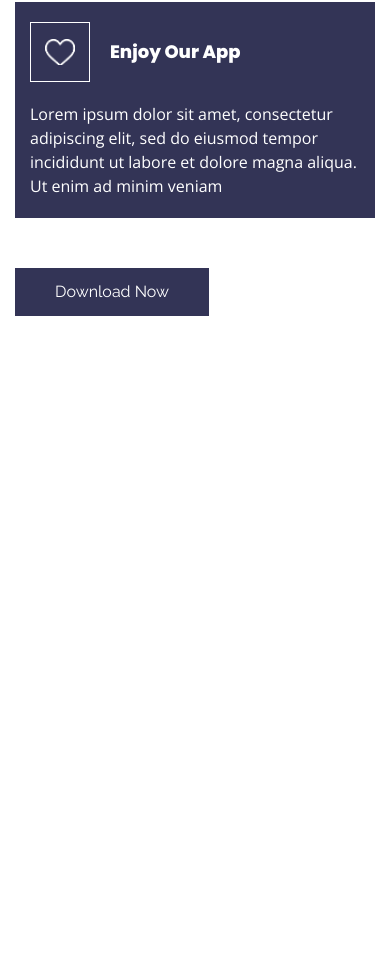
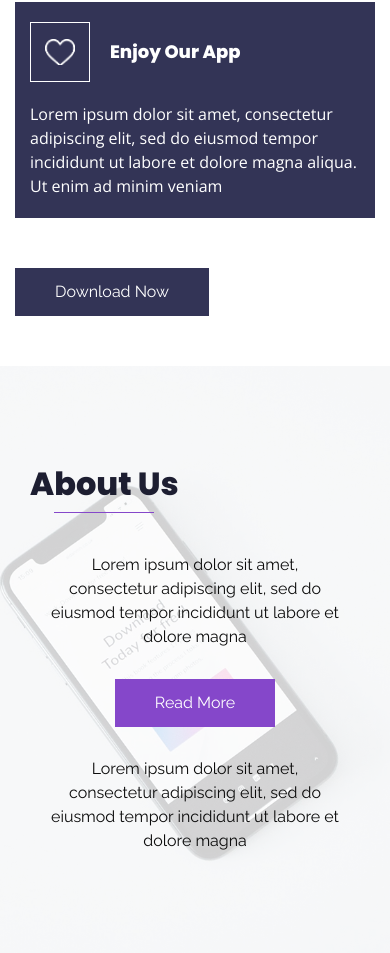
Before and after one commit to Cisco1cisco/UXOS-Template, a plain HTML site: page index.html in a window 390 px wide. Shown: the part 3501-4454 px from the top of the page. Before the commit the page ends 3867 px from the top, so only its background shows below. Drawn offline with nearby package versions, Linux system fonts and the light colour scheme.

Commit message:
Added the About us Section

```diff
--- a/css/main.css
+++ b/css/main.css
@@ -584,3 +584,76 @@ header .list ul li a:hover {
 }
 
 /* End Download */
+
+/* Start About Us */
+
+.about {
+    background-image: url(../photos/about-bg.jpg);
+    background-position: center center;
+    background-size: cover;
+    background-attachment: fixed;
+    height: 120vh;
+    padding-top: var(--section-padd, 50px);
+    padding-bottom: var(--section-padd, 50px);
+}
+
+@media (max-width: 768px) {
+    .about {
+        background: linear-gradient(rgba(255, 255, 255, .8), rgba(255, 255, 255, .8)), url("../photos/about-bg.jpg") fixed center center;
+        background-size: cover;
+        height: auto;
+        padding-top: calc(var(--section-padd, 50px) + 50px);
+        padding-bottom: calc(var(--section-padd, 50px) + 50px);
+    }
+}
+
+.about .main-title {
+    text-align: left;
+    width: fit-content;
+    margin-left: 30px;
+}
+
+.about .container {
+    height: calc(100% - 140px);
+    display: flex;
+    justify-content: space-between;
+    align-items: center;
+}
+
+@media (max-width: 768px) {
+    .about .container {
+        height: auto;
+        display: block;
+    }
+}
+
+.about .container .sec {
+    flex-basis: calc((100% / 2) - 50px);
+    display: flex;
+    flex-direction: column;
+    height: 100%;
+}
+
+.about .container .sec.sp {
+    justify-content: flex-end;
+}
+
+.about .container .sec p {
+    color: var(--para-color, #0c0c0c);
+    line-height: 1.5;
+    margin-bottom: 40px;
+}
+
+@media (max-width: 768px) {
+    .about .container .sec p {
+        text-align: center;
+        width: 80%;
+        margin: 0 auto;
+    }
+}
+
+.about .container a.used {
+    margin: 30px auto;
+}
+
+/* End About Us */
--- a/index.html
+++ b/index.html
@@ -157,6 +157,22 @@
         </div>
     </div>
     <!-- End Download -->
+    <!-- Start About -->
+    <div class="about">
+        <h2 class="main-title">About Us</h2>
+        <div class="container">
+            <div class="sec sp">
+                <p>Lorem ipsum dolor sit amet, consectetur adipiscing elit, sed do eiusmod tempor incididunt ut labore
+                    et dolore magna</p>
+                <a href="#" class="used">Read More</a>
+            </div>
+            <div class="sec">
+                <p>Lorem ipsum dolor sit amet, consectetur adipiscing elit, sed do eiusmod tempor incididunt ut labore
+                    et dolore magna</p>
+            </div>
+        </div>
+    </div>
+    <!-- End About -->
 </body>
 
 </html>
```
Also changed, not shown: photos/about-bg.jpg (added).
